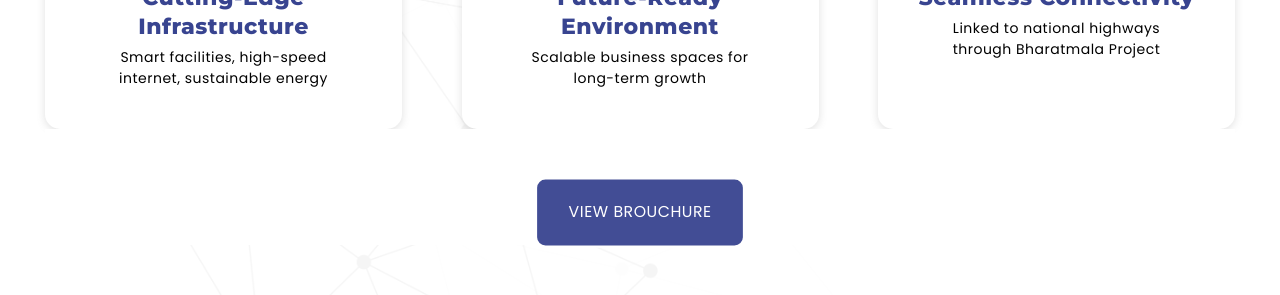
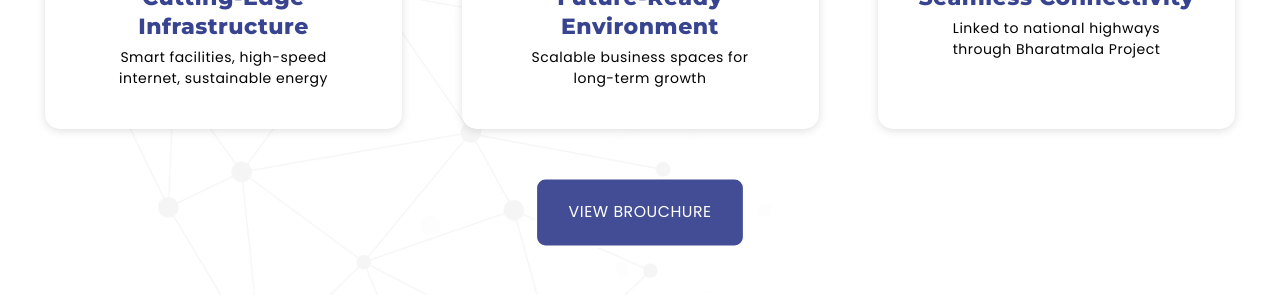
Before and after one commit to Creative-Monk-Team/ibc_cm, a React (Create React App) app: page / in a window 1280 px wide. Shown: the part 3060-3355 px from the top of the page. Built offline with nearby package versions, Linux system fonts and the light colour scheme.

Commit message:
removed whyite bg on button in why choose us

```diff
--- a/src/styles/WhyChooseUs.module.css
+++ b/src/styles/WhyChooseUs.module.css
@@ -130,7 +130,6 @@
   opacity: 0;
   visibility: hidden;
   z-index: 3;
-  background-color: white;
 }
 
 .whyChooseGridDiv:first-of-type.showAnimationSection {
```
